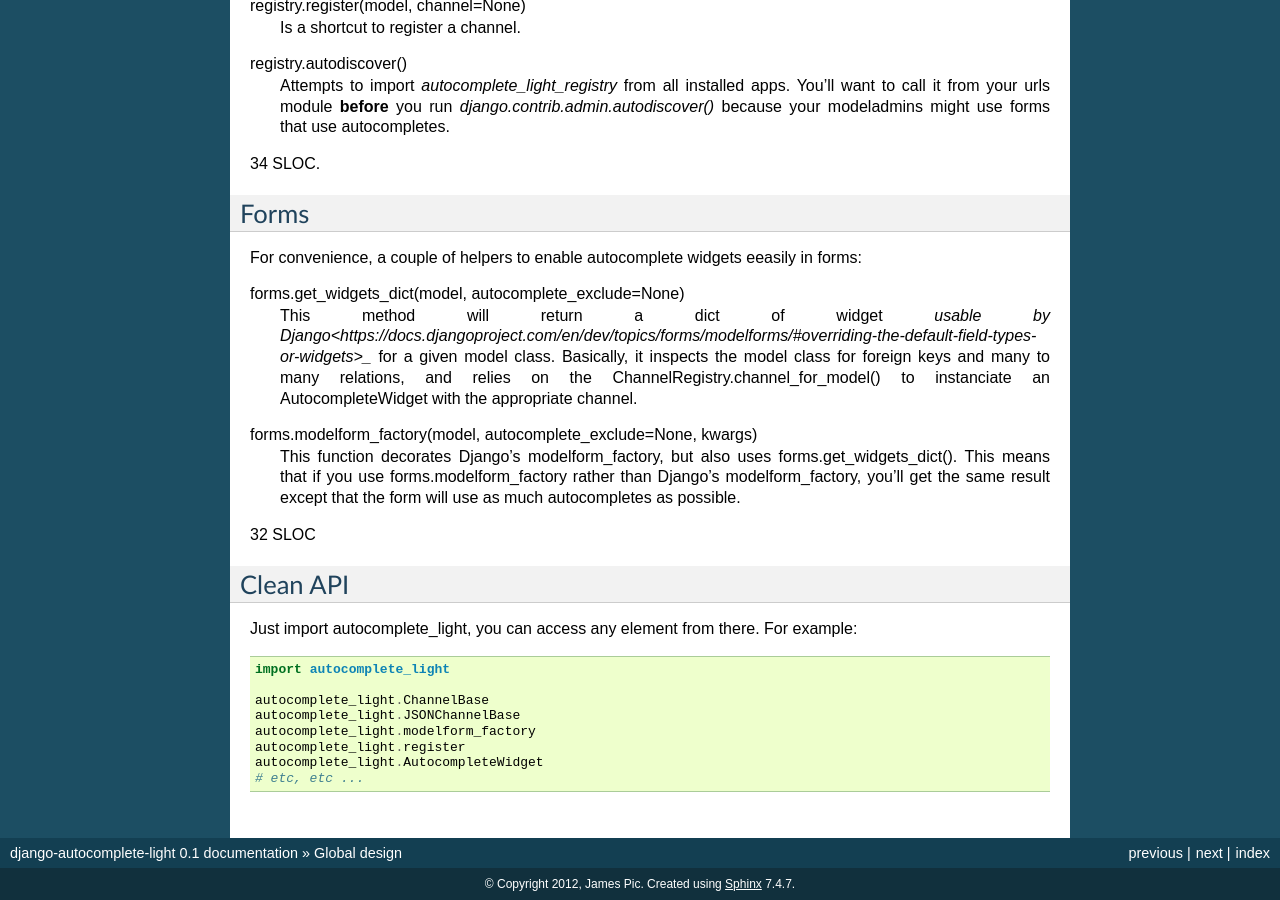
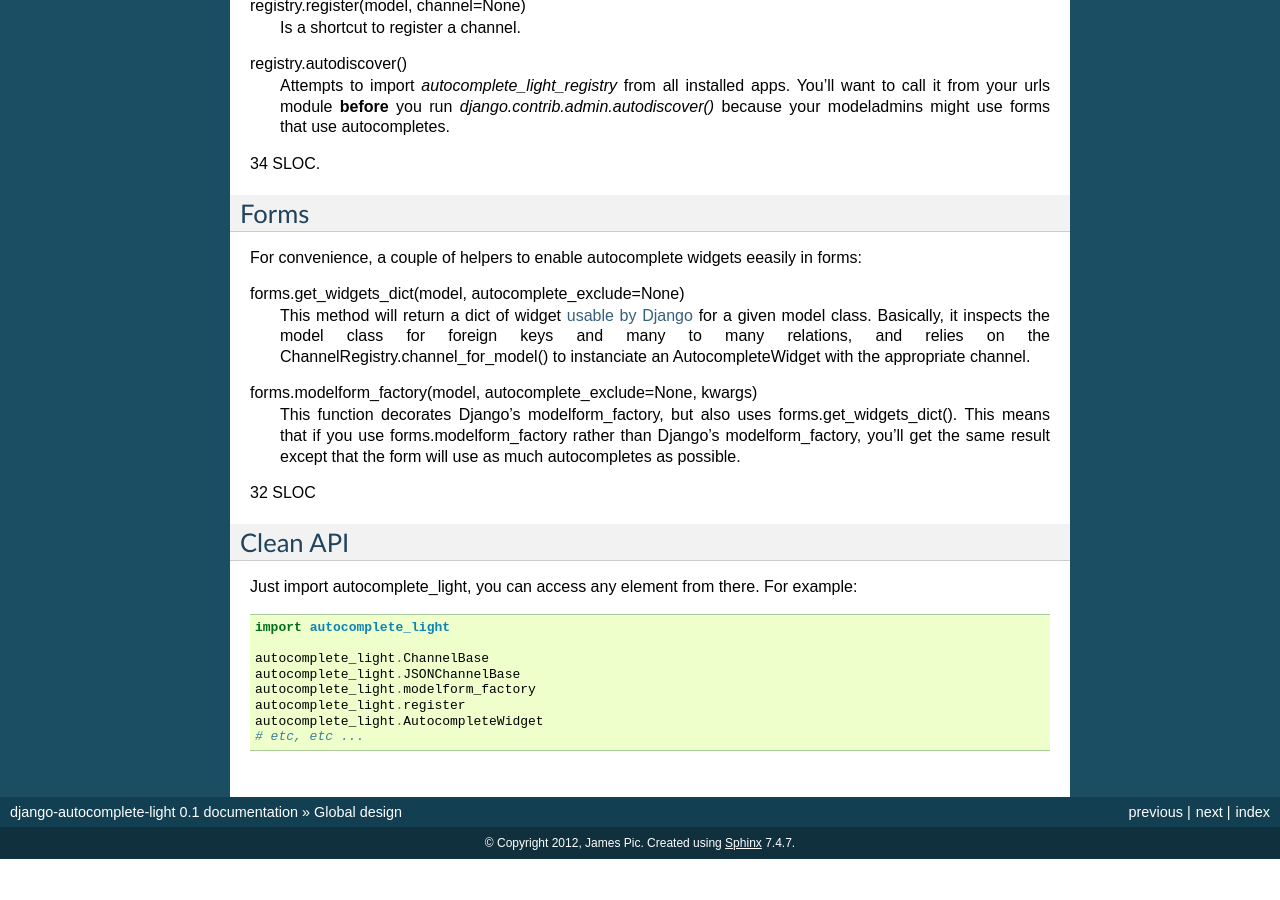
Before and after one commit to yourlabs/django-autocomplete-light, a Sphinx documentation site: the page built from docs/source/design.rst, in a window 1280 px wide and 900 px high, scrolled down 1449 px. Built offline with Sphinx 7.4.7, drawn with Linux system fonts in a browser that asks for light colours; after the commit the page ends 2308 px from its top, so only the background shows below that; some of the changed lines change nothing that is shown.

Commit message:
Fixed link syntax

```diff
--- a/docs/source/design.rst
+++ b/docs/source/design.rst
@@ -103,8 +103,8 @@ Forms
 For convenience, a couple of helpers to enable autocomplete widgets eeasily in forms:
 
 forms.get_widgets_dict(model, autocomplete_exclude=None)
-    This method will return a dict of widget `usable by
-    Django<https://docs.djangoproject.com/en/dev/topics/forms/modelforms/#overriding-the-default-field-types-or-widgets>_`
+    This method will return a dict of widget `usable by Django
+    <https://docs.djangoproject.com/en/dev/topics/forms/modelforms/#overriding-the-default-field-types-or-widgets>`_
     for a given model class. Basically, it inspects the model class for
     foreign keys and many to many relations, and relies on the
     ChannelRegistry.channel_for_model() to instanciate an
```
